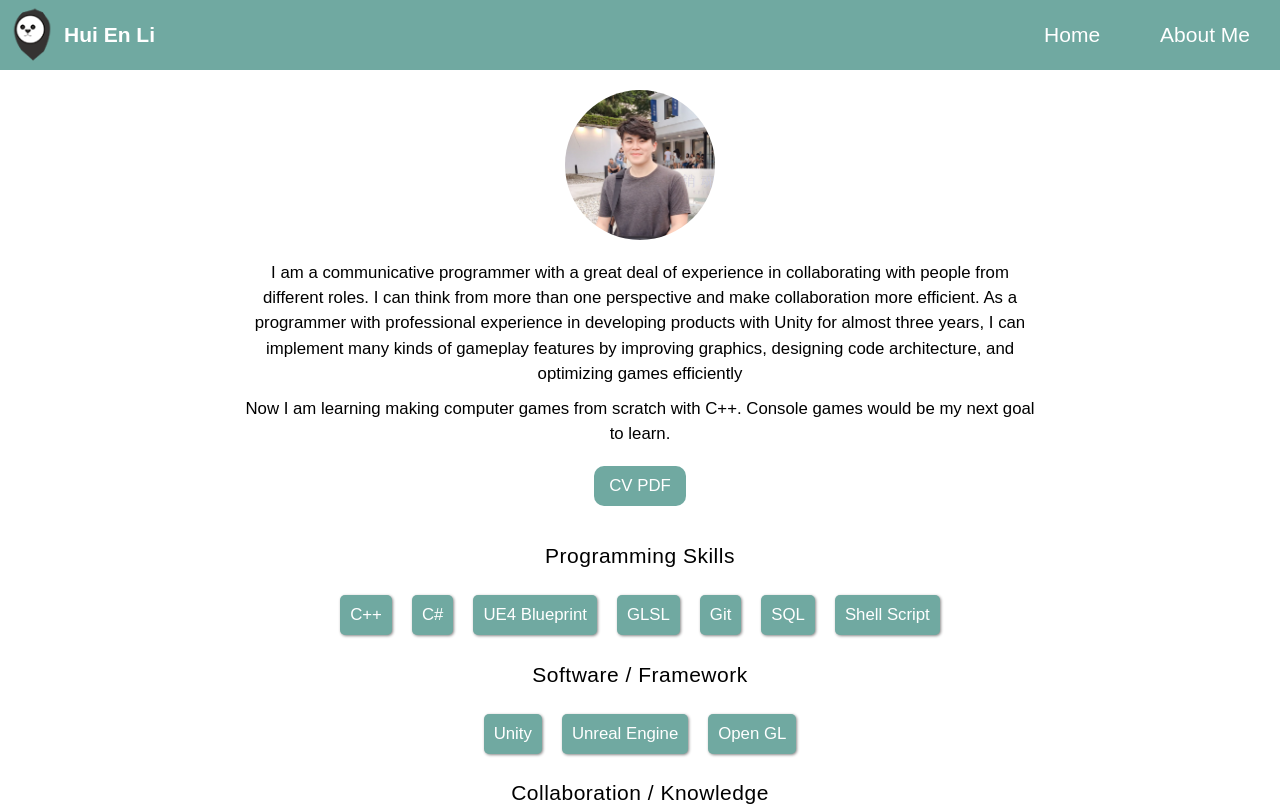
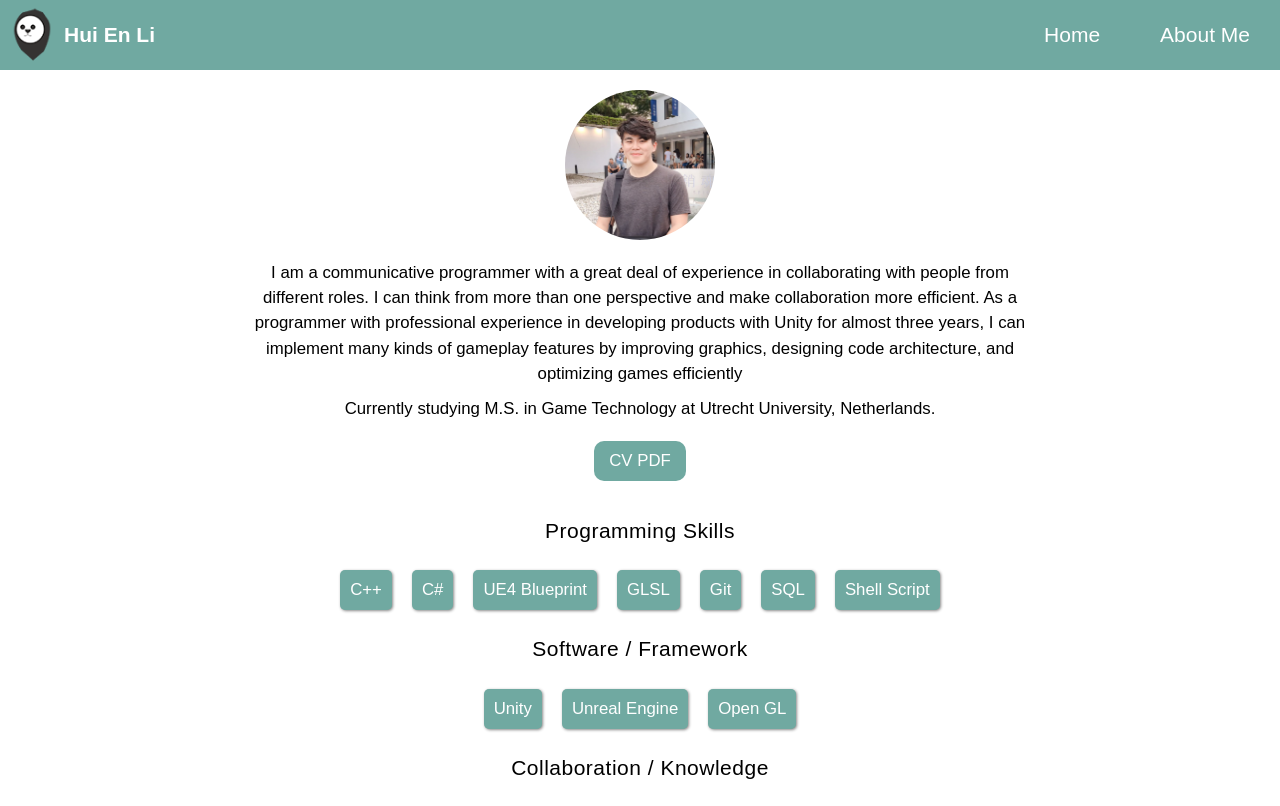
Before and after one commit to willake/hui-en.me-next, a Next.js app: page /about in a window 1280 px wide. Shown: the top 806 px of the page. Built offline with nearby package versions, Linux system fonts and the light colour scheme.

Commit message:
update: fix and add new text

```diff
--- a/components/About/Intro.tsx
+++ b/components/About/Intro.tsx
@@ -11,6 +11,11 @@ type IntroProps = {
 };
 
 const Intro: React.FC<IntroProps> = ({ intro }) => {
+  var id = 0;
+  const getIncrementalTextId = () => {
+    id++;
+    return id.toString();
+  };
   return (
     <Section
       id="intro"
@@ -36,7 +41,10 @@ const Intro: React.FC<IntroProps> = ({ intro }) => {
       </Box>
       <Box css={{ maxWidth: '800px' }}>
         {intro.map((text) => (
-          <Box css={{ textAlign: 'center', margin: '10px 0', lineHeight: 1.5 }}>
+          <Box
+            key={getIncrementalTextId()}
+            css={{ textAlign: 'center', margin: '10px 0', lineHeight: 1.5 }}
+          >
             <Text size={'l'} textColor={'black'}>
               {text}
             </Text>
--- a/data/about.ts
+++ b/data/about.ts
@@ -7,7 +7,7 @@ export const aboutData: AboutAPIData = {
         As a programmer with professional experience in developing products with Unity for almost three years,
         I can implement many kinds of gameplay features by improving graphics,
         designing code architecture, and optimizing games efficiently`,
-    `Now I am learning making computer games from scratch with C++. Console games would be my next goal to learn.`,
+    `Currently studying M.S. in Game Technology at Utrecht University, Netherlands.`,
   ],
   programmingSkill: [
     `C++`,
--- a/pages/projects/hurl-game.tsx
+++ b/pages/projects/hurl-game.tsx
@@ -26,7 +26,7 @@ const HurlGame: NextPage = () => {
     keywords:
       'Escape the Room, 2D Game, Flash Game, Game Programmer, Willake, Lin Hui En, Game Development, Game Portfolio, Portfolio',
     size: '2',
-    language: 'Unity C# C#',
+    language: 'Unity C#',
     role: 'Game Programmer',
   };
 
```
Also changed, not shown: package.json (+7 -7 lines), 1 other file (tests, documents, lock files or other folders).
